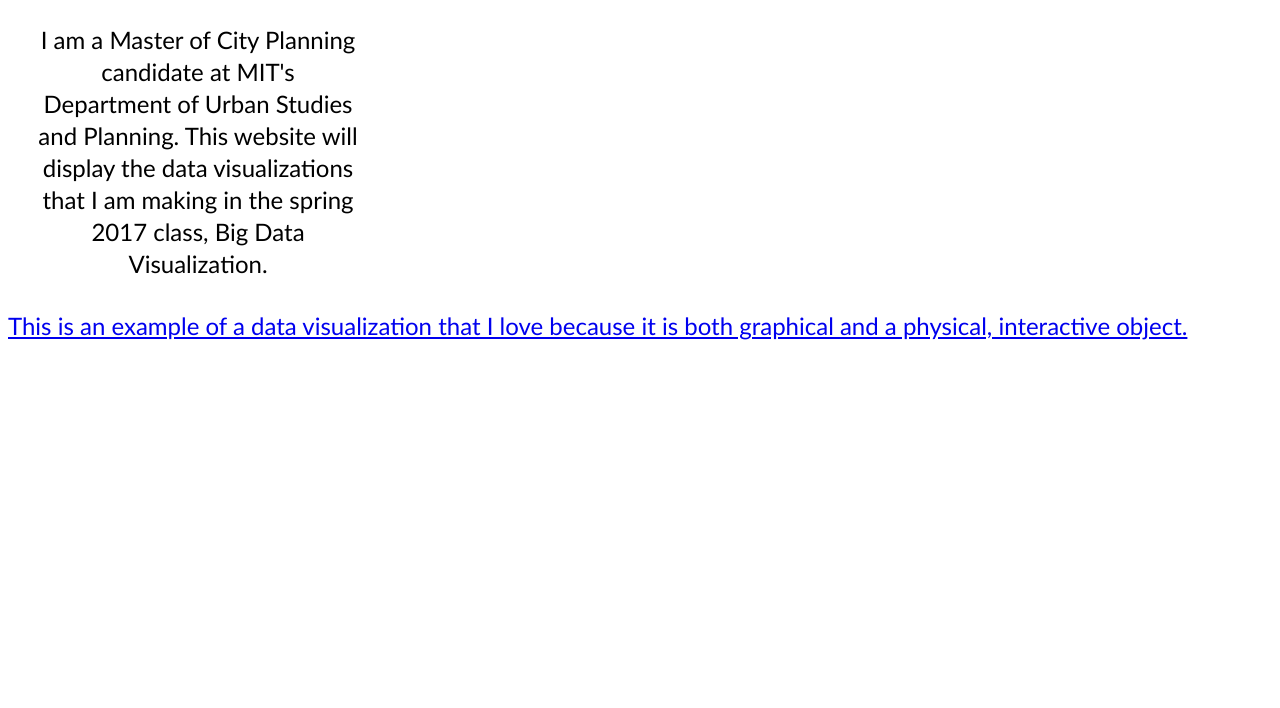
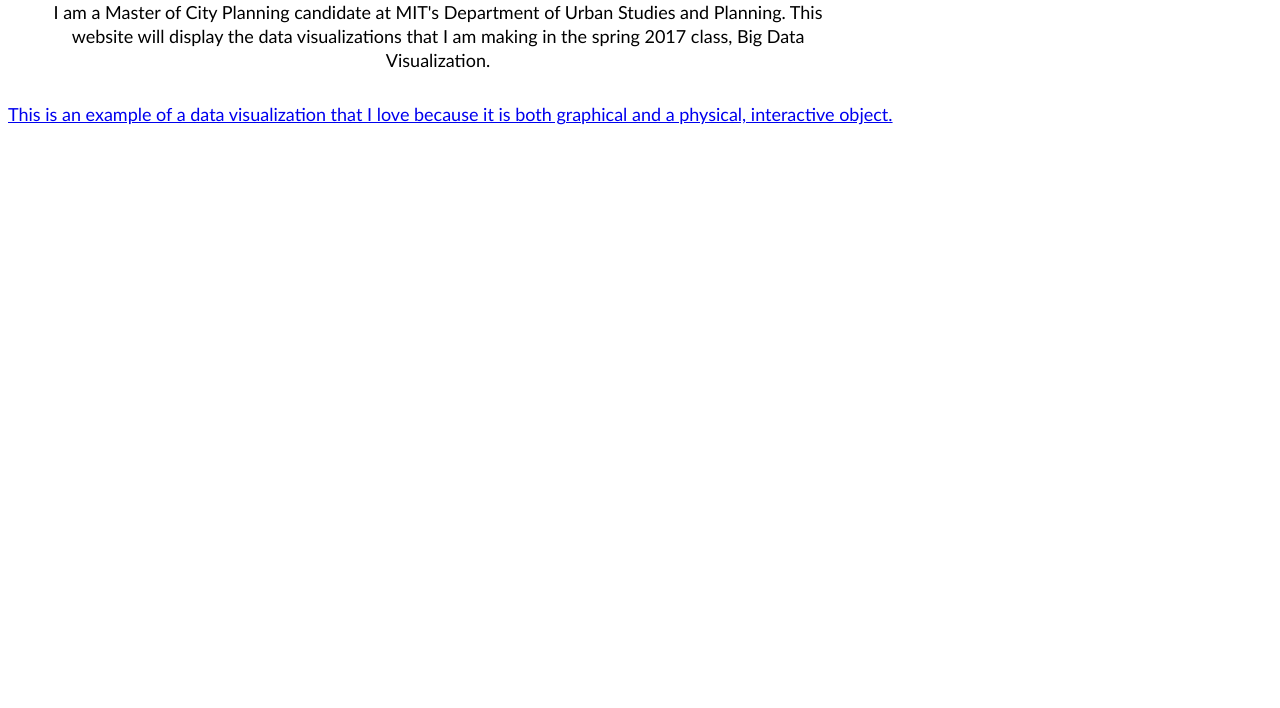
Before and after one commit to danyamfl/danyamfl.github.io, a plain HTML site: page index.html in a window 1280 px wide. Shown: the part 92-800 px from the top of the page. Drawn offline with Linux system fonts and the light colour scheme.

Commit message:
still trying to center the text

```diff
--- a/index.html
+++ b/index.html
@@ -5,21 +5,19 @@
     <title>Hello World</title>
     <style>
 .center {
-	text-align: center;
+    text-align: center;
 }
 html {
   font-family: Gill Sans MT, Arial, helvetica;
-  font-size: 24px;
-  line-height: 32px;
+  font-size: 18px;
+  line-height: 24px;
 }
 p {
     background-color: #ffffff;
     padding: 20px;
-    width: 320px;
+    width: 800px;
     margin: 10px;
-    float: center;
-    // float allows us to flexibly stack items
-    // in multiple columns
+
 }
 </style>
 </head>
```
